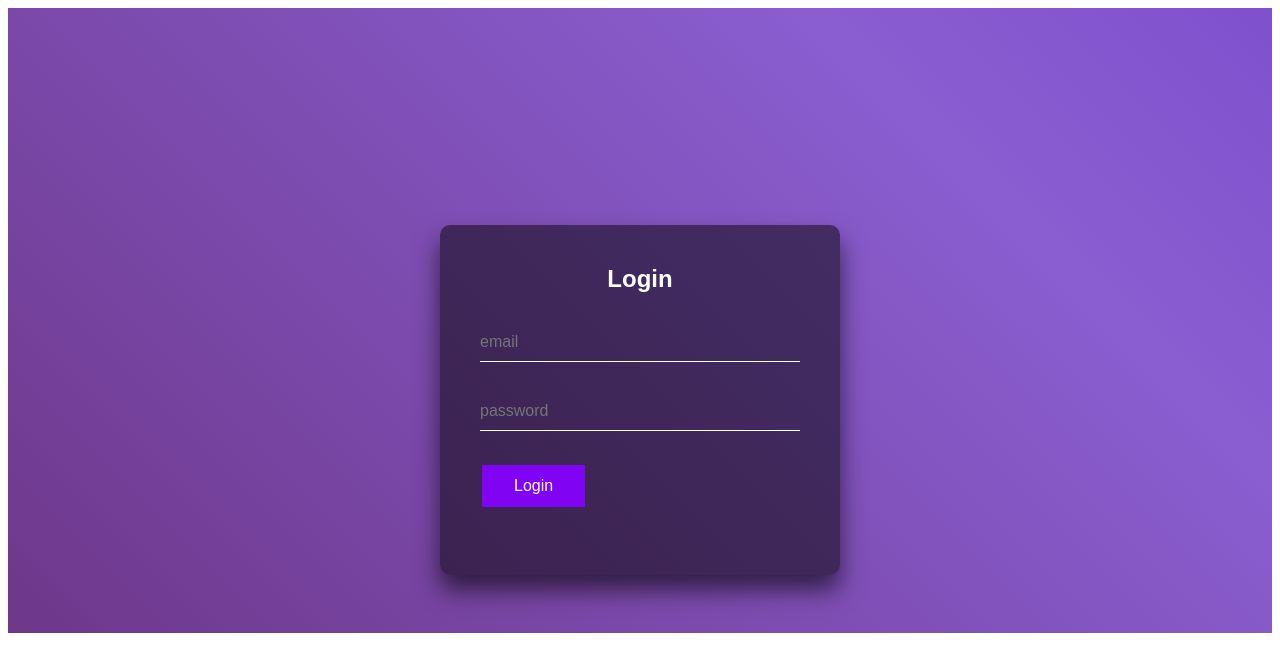
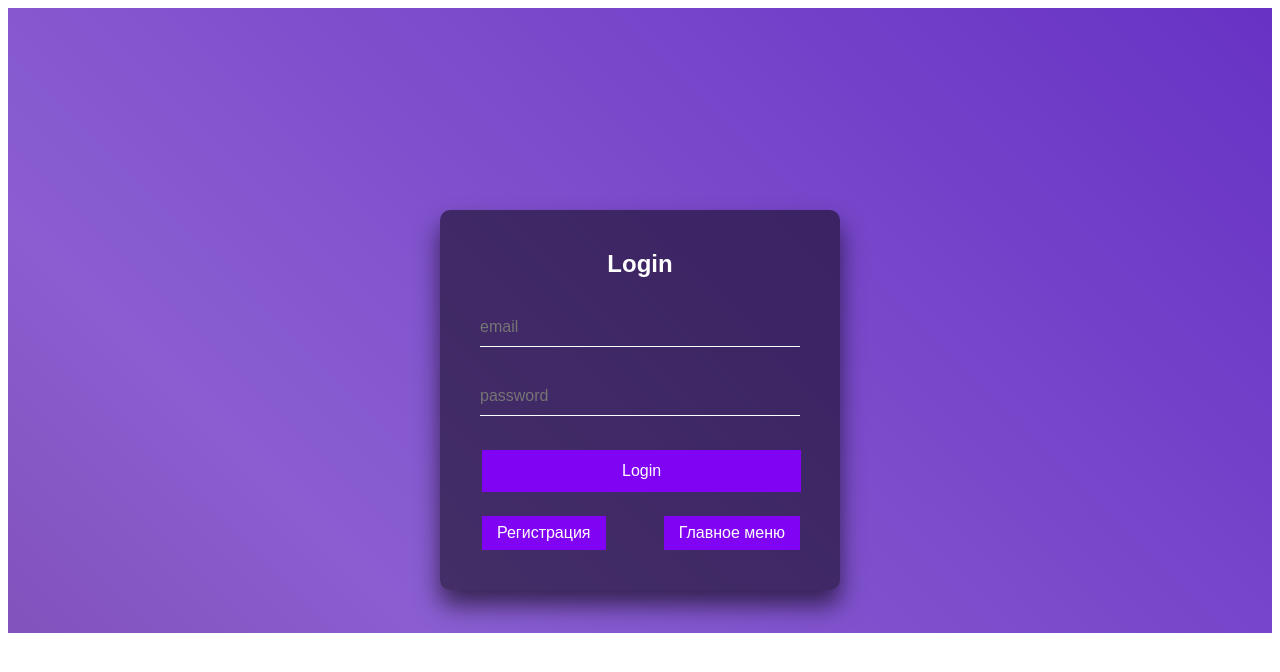
Before and after one commit to Bilal-1309/Gym-client, a React (Create React App) app: page /signin in a window 1280 px wide. Shown: the top 672 px of the page. Built offline with nearby package versions, Linux system fonts and the light colour scheme.

Commit message:
добавил вывод ошибок

```diff
--- a/src/components/Sign/SignIn/SignIn.jsx
+++ b/src/components/Sign/SignIn/SignIn.jsx
@@ -1,13 +1,62 @@
-import { useState } from "react";
+import { useEffect, useState } from "react";
 import { useDispatch, useSelector } from "react-redux";
+import { Link } from "react-router-dom";
 import { login } from "../../../redux/features/auth";
-import styles from '../SignIn/signin.module.css'
+import styles from "../SignIn/signin.module.css";
 
 export default function SignIn() {
   const dispatch = useDispatch();
 
   const [email, setEmail] = useState("");
+  const [emailDirty, setEmailDirty] = useState(false);
+  const [emailError, setEmailError] = useState("поле ввода не может быть пустым" );
   const [password, setPassword] = useState("");
+  const [passwordDirty, setPasswordDirty] = useState(false);
+  const [passwordError, setPasswordError] = useState("поле ввода не может быть пустым");
+  const [formValid, setFormVAlid] = useState(false);
+
+
+  const handleChangeEmail = (e) => {
+    setEmail(e.target.value);
+    let regEmail =
+      /^(([^<>()\[\]\\.,;:\s@"]+(\.[^<>()\[\]\\.,;:\s@"]+)*)|(".+"))@((\[[0-9]{1,3}\.[0-9]{1,3}\.[0-9]{1,3}\.[0-9]{1,3}])|(([a-zA-Z\-0-9]+\.)+[a-zA-Z]{2,}))$/;
+    if (!regEmail.test(String(e.target.value).toLowerCase())) {
+      setEmailError("неправильно введен емейл");
+    } else {
+      setEmailError("");
+    }
+  };
+
+  const passwordHandler = (e) => {
+    setPassword(e.target.value);
+    if (e.target.value.length < 3 || e.target.value.length > 8) {
+      setPasswordError("пароль должен быть длиннее 3 и меньше 8");
+      if (!e.target.value) {
+        setPasswordError("поле ввода не может быть пустым");
+      }
+    } else {
+      setPasswordError("");
+    }
+  };
+
+  useEffect(() => {
+    if (emailError || passwordError) {
+      setFormVAlid(false);
+    } else {
+      setFormVAlid(true);
+    }
+  }, [emailError, passwordError]);
+
+  const blurHandler = (e) => {
+    switch (e.target.name) {
+      case "email":
+        setEmailDirty(true);
+        break;
+      case "password":
+        setPasswordDirty(true);
+        break;
+    }
+  };
 
   const signingIn = useSelector((state) => state.auth.signingIn);
   const error = useSelector((state) => state.auth.error);
@@ -32,31 +81,52 @@ export default function SignIn() {
           {error}
 
           <div className={styles.user__box}>
+            {emailDirty && emailError && (
+              <div style={{ color: "red" }}>{emailError}</div>
+            )}
             <input
               type="email"
-            name=""
+              name="email"
               required=""
               value={email}
               placeholder="email"
-            onChange={handleChangeLogin}
+              onChange={handleChangeEmail}
+              onBlur={(e) => blurHandler(e)}
             />
           </div>
 
           <div className={styles.user__box}>
+            {passwordDirty && passwordError && (
+              <div style={{ color: "red" }}>{passwordError}</div>
+            )}
             <input
+              name="password"
               type="password"
               value={password}
-            onChange={handleChangePassword}
-            name=""
+              onChange={passwordHandler}
               required=""
               placeholder="password"
+              onBlur={(e) => blurHandler(e)}
             />
           </div>
 
-       <button onClick={handleSubmit} disabled={signingIn} className={styles.button5}>
+          <button
+            onClick={handleSubmit}
+            disabled={!formValid}
+           className={styles.button5}
+          >
             Login
           </button>
         </form>
+        {/* <span>У вас нет акаунта?</span> */}
+        <div className={styles.homeButton}>
+          <Link to="/signup" className={styles.a}>
+            Регистрация
+          </Link>
+          <Link to="/" className={styles.a}>
+            Главное меню
+          </Link>
+        </div>
       </div>
     </div>
   );
--- a/src/components/Sign/SignIn/signin.module.css
+++ b/src/components/Sign/SignIn/signin.module.css
@@ -29,7 +29,6 @@ html {
   top: 50%;
   left: 50%;
   width: 400px;
-  height: 350px;
   padding: 40px;
   transform: translate(-50%, -50%);
   background: rgba(0, 0, 0, 0.5);
@@ -71,7 +70,7 @@ html {
   background-color: #8003f4; /* Green */
   border: none;
   color: white;
-  padding: 12px 32px;
+  padding: 12px 140px;
   text-align: center;
   text-decoration: none;
   display: inline-block;
@@ -79,4 +78,40 @@ html {
   margin: 4px 2px;
   transition-duration: 0.4s;
   cursor: pointer;
+  margin-right: 20px;
 }
+.homeButton {
+  margin-top: 20px;
+  display: flex;
+  justify-content: space-between;
+
+}
+
+a{
+  color: wheat;
+  text-decoration: none;
+}
+
+
+.a {
+  background-color: white;
+  color: black;
+  border: none solid #555555;
+}
+
+.a:hover {
+  background-color: #8b43ff;
+  color: rgb(3, 0, 0);
+}
+.a {
+  background-color: #8003f4; /* Green */
+  border: none;
+  color: white;
+  padding: 8px 15px;
+  text-align: center;
+  text-decoration: none;
+
+  transition-duration: 0.4s;
+  cursor: pointer;
+  margin-left: 2px;
+}
--- a/src/components/Sign/SignUp/SignUp.jsx
+++ b/src/components/Sign/SignUp/SignUp.jsx
@@ -1,5 +1,6 @@
 import { useEffect, useState } from "react";
 import { useDispatch, useSelector } from "react-redux";
+import { Link } from "react-router-dom";
 import { createUser } from "../../../redux/features/auth";
 import styles from '../SignUp/signup.module.css'
 
@@ -13,9 +14,12 @@ export default function SignUp() {
   const [emailError, setEmailError] = useState( "поле ввода не может быть пустым" );
   const [passwordError, setPasswordError] = useState("поле ввода не может быть пустым");
   const [formValid, setFormVAlid] = useState(false);
+
   const [name, setName] = useState("");
   const [nameDirty, setNameDirty] = useState(false);
   const [nameError, setNameError] = useState("поле ввода не может быть пустым");
+
+
   const [weight, setWeight] = useState("");
   const [weightDirty, setWeightDirty] = useState(false);
   const [weightError, setWeightError] = useState("поле ввода не может быть пустым");
@@ -72,16 +76,17 @@ export default function SignUp() {
   const signingUp = useSelector((state) => state.auth.signingUp);
   const error = useSelector((state) => state.auth.error);
 
-  const handleChangeLogin = (e) => {
-    setEmail(e.target.value);
-  };
+  // const handleChangeLogin = (e) => {
+  //   setEmail(e.target.value);
+  // };
 
-  const handleChangePassword = (e) => {
-    setPassword(e.target.value);
-  };
+  // const handleChangePassword = (e) => {
+  //   setPassword(e.target.value);
+  // };
 
   const handleSubmit = () => {
     dispatch(createUser(email, password));
+
   };
 
   const blurHandler = (e) => {
@@ -174,6 +179,9 @@ export default function SignUp() {
       зарегистрироваться
       </button>
     </form>
+    <div className={styles.main}>
+    <Link to="/" className={styles.a}>Главное меню</Link>
+    </div>
     </div>
     </div>
   );
--- a/src/components/Sign/SignUp/signup.module.css
+++ b/src/components/Sign/SignUp/signup.module.css
@@ -2,7 +2,7 @@ html {
   height: 100%;
 }
 
-  .gradient{
+.gradient {
   margin: 0;
   font-family: sans-serif;
   background: linear-gradient(45deg, #642b73, #8a5ed1, #5d26c1);
@@ -78,4 +78,39 @@ html {
   margin: 4px 2px;
   transition-duration: 0.4s;
   cursor: pointer;
+  margin-left: 50px;
 }
+
+input::-webkit-outer-spin-button,
+input::-webkit-inner-spin-button {
+  /* display: none; <- Crashes Chrome on hover */
+  -webkit-appearance: none;
+  margin: 0; /* <-- Apparently some margin are still there even though it's hidden */
+}
+
+
+
+.main{
+  background-color: white;
+  color: black;
+  border: none solid #555555;
+}
+
+.main:hover {
+  background-color: #8b43ff;
+  color: rgb(3, 0, 0);
+}
+.main {
+  background-color: #8003f4; /* Green */
+  border: none;
+  color: white;
+  padding: 8px 15px;
+  text-align: center;
+  text-decoration: none;
+
+  transition-duration: 0.4s;
+  cursor: pointer;
+  width:140px;
+  margin-left:88px;
+  margin-top: 20px;
+}
```
Lines whose indentation alone changed are shown as unchanged.
